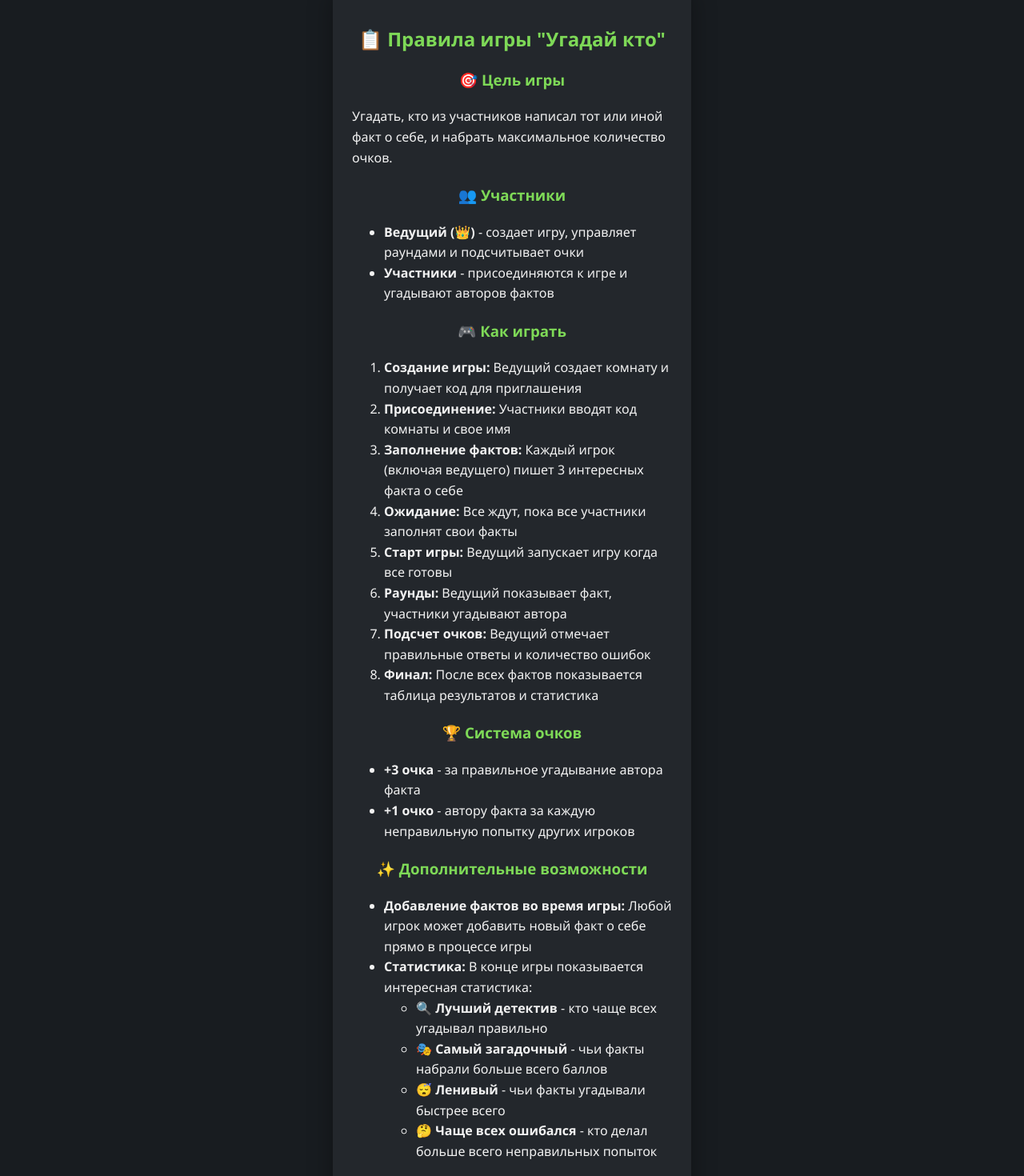
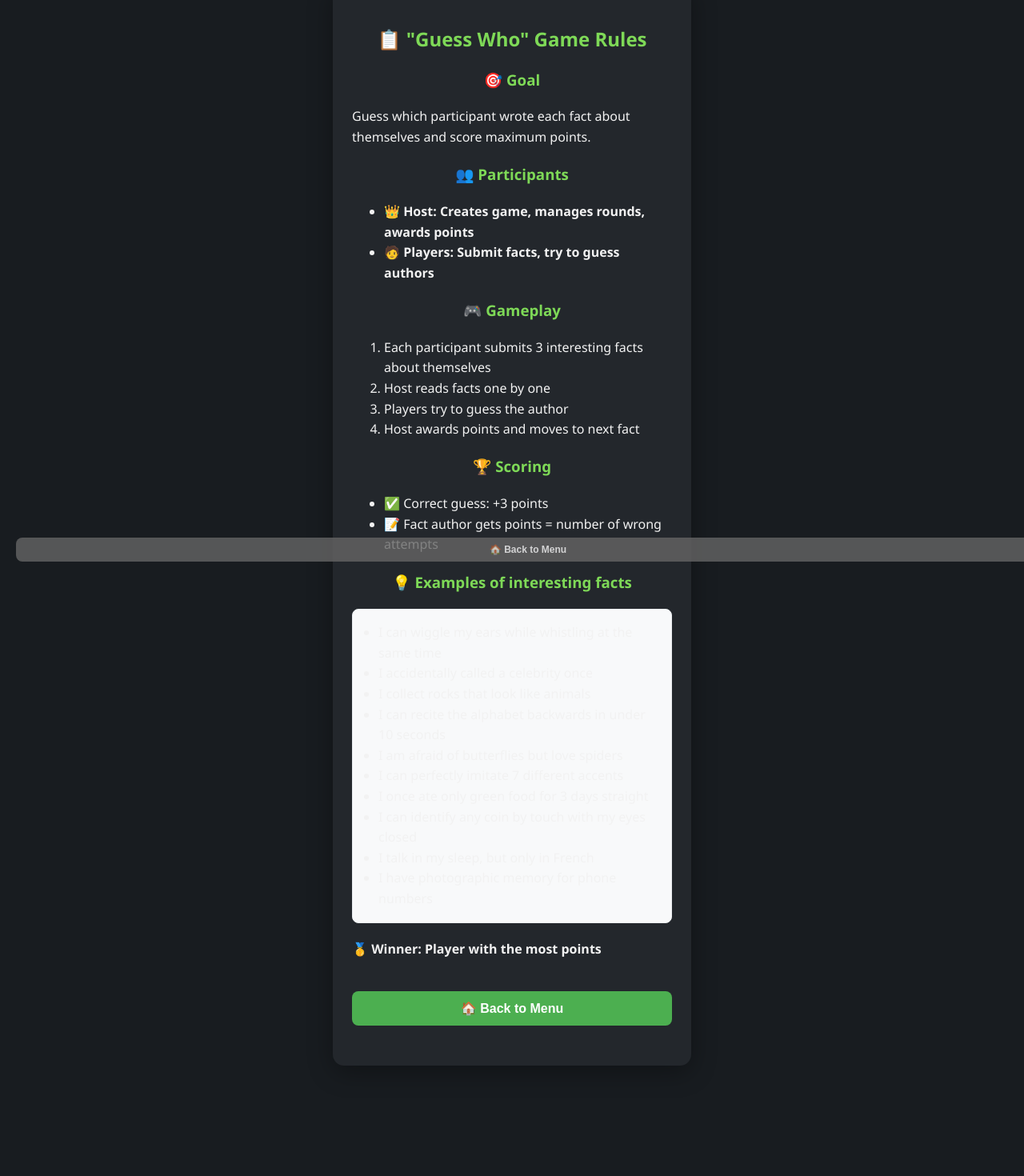
Before and after one commit to AzaLess/guesswho, a React (Vite) app in the folder frontend/: page /rules in a window 1280 px wide. Shown: the part 60-1530 px from the top of the page at 80% size. After the commit the page ends 1432 px from the top, so only its background shows below. Built offline with nearby package versions, Linux system fonts and the light colour scheme.

Commit message:
examples fact fix2

```diff
--- a/frontend/src/contexts/LanguageContext.tsx
+++ b/frontend/src/contexts/LanguageContext.tsx
@@ -112,9 +112,22 @@ const translations: Translations = {
     'rules.step4': 'Host awards points and moves to next fact',
     'rules.scoring': '🏆 Scoring',
     'rules.correct': '✅ Correct guess: +3 points',
-    'rules.author': '📝 Fact author gets points = number of wrong guesses',
-    'rules.winner': '🥇 Winner: Player with most points',
-    'rules.backToMenu': '🏠 Back to menu',
+    'rules.author': '📝 Fact author gets points = number of wrong attempts',
+    'rules.winner': '🥇 Winner: Player with the most points',
+    'rules.backToMenu': '🏠 Back to Menu',
+
+    // Example facts
+    'rules.examples': '💡 Examples of interesting facts',
+    'rules.example1': 'I can wiggle my ears while whistling at the same time',
+    'rules.example2': 'I accidentally called a celebrity once',
+    'rules.example3': 'I collect rocks that look like animals',
+    'rules.example4': 'I can recite the alphabet backwards in under 10 seconds',
+    'rules.example5': 'I am afraid of butterflies but love spiders',
+    'rules.example6': 'I can perfectly imitate 7 different accents',
+    'rules.example7': 'I once ate only green food for 3 days straight',
+    'rules.example8': 'I can identify any coin by touch with my eyes closed',
+    'rules.example9': 'I talk in my sleep, but only in French',
+    'rules.example10': 'I have photographic memory for phone numbers',
 
     // Scoreboard
     'scoreboard.title': '🏆 Scoreboard',
@@ -229,10 +242,23 @@ const translations: Translations = {
     'rules.step3': 'Гравці намагаються вгадати автора',
     'rules.step4': 'Ведучий нараховує очки і переходить до наступного факту',
     'rules.scoring': '🏆 Підрахунок очок',
-    'rules.correct': '✅ Правильна відповідь: +3 очки',
-    'rules.author': '📝 Автор факту отримує очки = кількість невірних здогадок',
-    'rules.winner': '🥇 Переможець: Гравець з найбільшою кількістю очок',
+    'rules.correct': '✅ Правильна відповідь: +3 бали',
+    'rules.author': '📝 Автор факту отримує бали = кількість неправильних спроб',
+    'rules.winner': '🥇 Переможець: Гравець з найбільшою кількістю балів',
     'rules.backToMenu': '🏠 Повернутися в меню',
+
+    // Example facts
+    'rules.examples': '💡 Приклади цікавих фактів',
+    'rules.example1': 'Я можу ворушити вухами під час свисту одночасно',
+    'rules.example2': 'Я випадково подзвонив знаменитості',
+    'rules.example3': 'Я збираю камінці, які схожі на тварин',
+    'rules.example4': 'Я можу промовити алфавіт навпаки менш ніж за 10 секунд',
+    'rules.example5': 'Я боюся метеликів, але люблю павуків',
+    'rules.example6': 'Я можу ідеально імітувати 7 різних акцентів',
+    'rules.example7': 'Я колись їв тільки зелену їжу 3 дні поспіль',
+    'rules.example8': 'Я можу визначити будь-яку монету на дотик із закритими очима',
+    'rules.example9': 'Я розмовляю уві сні, але тільки французькою',
+    'rules.example10': 'У мене фотографічна пам\'ять на номери телефонів',
 
     // Scoreboard
     'scoreboard.title': '🏆 Таблиця очок',
@@ -348,9 +374,22 @@ const translations: Translations = {
     'rules.step4': 'Ведущий начисляет очки и переходит к следующему факту',
     'rules.scoring': '🏆 Подсчет очков',
     'rules.correct': '✅ Правильный ответ: +3 очка',
-    'rules.author': '📝 Автор факта получает очки = количество неверных догадок',
+    'rules.author': '📝 Автор факта получает очки = количество неправильных попыток',
     'rules.winner': '🥇 Победитель: Игрок с наибольшим количеством очков',
     'rules.backToMenu': '🏠 Вернуться в меню',
+
+    // Example facts
+    'rules.examples': '💡 Примеры интересных фактов',
+    'rules.example1': 'Я могу шевелить ушами во время свиста одновременно',
+    'rules.example2': 'Я случайно позвонил знаменитости',
+    'rules.example3': 'Я собираю камни, которые выглядят как животные',
+    'rules.example4': 'Я могу произносить алфавит в обратном порядке менее чем за 10 секунд',
+    'rules.example5': 'Я боюсь бабочек, но люблю пауков',
+    'rules.example6': 'Я могу идеально имитировать 7 разных акцентов',
+    'rules.example7': 'Я однажды ел только зеленую еду в течение 3 дней подряд',
+    'rules.example8': 'Я могу идентифицировать любую монету по прикосновению с закрытыми глазами',
+    'rules.example9': 'Я разговариваю во сне, но только по-французски',
+    'rules.example10': 'Я имею фотографическую память для номеров телефонов',
 
     // Scoreboard
     'scoreboard.title': '🏆 Таблица очков',
--- a/frontend/src/pages/Rules.tsx
+++ b/frontend/src/pages/Rules.tsx
@@ -1,60 +1,63 @@
 import { useNavigate } from "react-router-dom";
+import { useLanguage } from "../contexts/LanguageContext";
+import BackToMenuButton from "../components/BackToMenuButton";
 
 export default function Rules() {
   const navigate = useNavigate();
+  const { t } = useLanguage();
 
   return (
     <div className="app-container">
-      <h2>📋 Правила игры "Угадай кто"</h2>
+      <BackToMenuButton />
+      <h2>{t('rules.title')}</h2>
 
       <div style={{ textAlign: 'left', maxWidth: '600px', margin: '0 auto', lineHeight: '1.6' }}>
-        <h3>🎯 Цель игры</h3>
-        <p>Угадать, кто из участников написал тот или иной факт о себе, и набрать максимальное количество очков.</p>
+        <h3>{t('rules.goal')}</h3>
+        <p>{t('rules.goalText')}</p>
 
-        <h3>👥 Участники</h3>
+        <h3>{t('rules.participants')}</h3>
         <ul>
-          <li><strong>Ведущий (👑)</strong> - создает игру, управляет раундами и подсчитывает очки</li>
-          <li><strong>Участники</strong> - присоединяются к игре и угадывают авторов фактов</li>
+          <li><strong>{t('rules.host')}</strong></li>
+          <li><strong>{t('rules.players')}</strong></li>
         </ul>
 
-        <h3>🎮 Как играть</h3>
+        <h3>{t('rules.gameplay')}</h3>
         <ol>
-          <li><strong>Создание игры:</strong> Ведущий создает комнату и получает код для приглашения</li>
-          <li><strong>Присоединение:</strong> Участники вводят код комнаты и свое имя</li>
-          <li><strong>Заполнение фактов:</strong> Каждый игрок (включая ведущего) пишет 3 интересных факта о себе</li>
-          <li><strong>Ожидание:</strong> Все ждут, пока все участники заполнят свои факты</li>
-          <li><strong>Старт игры:</strong> Ведущий запускает игру когда все готовы</li>
-          <li><strong>Раунды:</strong> Ведущий показывает факт, участники угадывают автора</li>
-          <li><strong>Подсчет очков:</strong> Ведущий отмечает правильные ответы и количество ошибок</li>
-          <li><strong>Финал:</strong> После всех фактов показывается таблица результатов и статистика</li>
+          <li>{t('rules.step1')}</li>
+          <li>{t('rules.step2')}</li>
+          <li>{t('rules.step3')}</li>
+          <li>{t('rules.step4')}</li>
         </ol>
 
-        <h3>🏆 Система очков</h3>
+        <h3>{t('rules.scoring')}</h3>
         <ul>
-          <li><strong>+3 очка</strong> - за правильное угадывание автора факта</li>
-          <li><strong>+1 очко</strong> - автору факта за каждую неправильную попытку других игроков</li>
+          <li>{t('rules.correct')}</li>
+          <li>{t('rules.author')}</li>
         </ul>
 
-        <h3>✨ Дополнительные возможности</h3>
-        <ul>
-          <li><strong>Добавление фактов во время игры:</strong> Любой игрок может добавить новый факт о себе прямо в процессе игры</li>
-          <li><strong>Статистика:</strong> В конце игры показывается интересная статистика:
-            <ul>
-              <li>🔍 <strong>Лучший детектив</strong> - кто чаще всех угадывал правильно</li>
-              <li>🎭 <strong>Самый загадочный</strong> - чьи факты набрали больше всего баллов</li>
-              <li>😴 <strong>Ленивый</strong> - чьи факты угадывали быстрее всего</li>
-              <li>🤔 <strong>Чаще всех ошибался</strong> - кто делал больше всего неправильных попыток</li>
-            </ul>
-          </li>
-        </ul>
+        <h3>{t('rules.examples')}</h3>
+        <div style={{
+          background: '#f8f9fa',
+          padding: '16px',
+          borderRadius: '8px',
+          border: '1px solid #e9ecef',
+          marginBottom: '20px'
+        }}>
+          <ul style={{ margin: 0, paddingLeft: '16px' }}>
+            <li>{t('rules.example1')}</li>
+            <li>{t('rules.example2')}</li>
+            <li>{t('rules.example3')}</li>
+            <li>{t('rules.example4')}</li>
+            <li>{t('rules.example5')}</li>
+            <li>{t('rules.example6')}</li>
+            <li>{t('rules.example7')}</li>
+            <li>{t('rules.example8')}</li>
+            <li>{t('rules.example9')}</li>
+            <li>{t('rules.example10')}</li>
+          </ul>
+        </div>
 
-        <h3>💡 Советы</h3>
-        <ul>
-          <li>Пишите интересные и неожиданные факты о себе</li>
-          <li>Старайтесь не делать факты слишком очевидными</li>
-          <li>Внимательно слушайте других участников - это поможет в угадывании</li>
-          <li>Не бойтесь добавлять новые факты во время игры!</li>
-        </ul>
+        <p><strong>{t('rules.winner')}</strong></p>
       </div>
 
       <div style={{ marginTop: '30px' }}>
@@ -71,7 +74,7 @@ export default function Rules() {
             fontWeight: "bold"
           }}
         >
-          🏠 Вернуться в меню
+          {t('rules.backToMenu')}
         </button>
       </div>
     </div>
```
